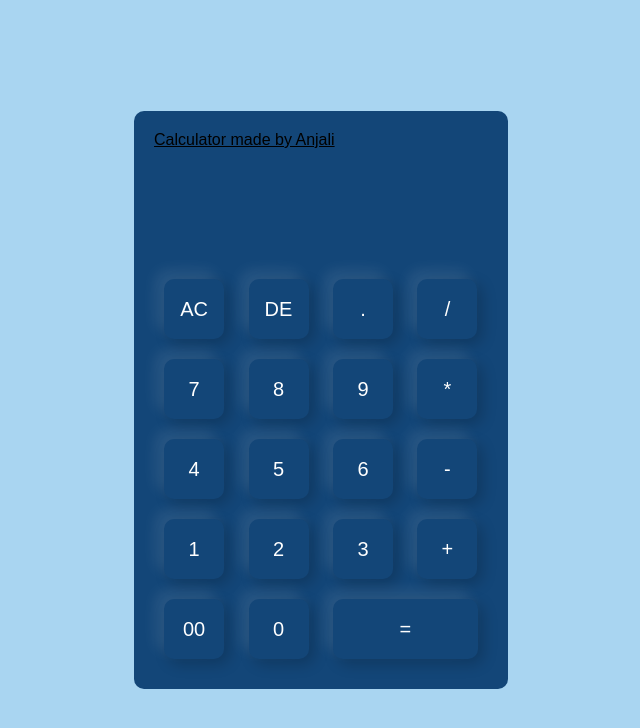
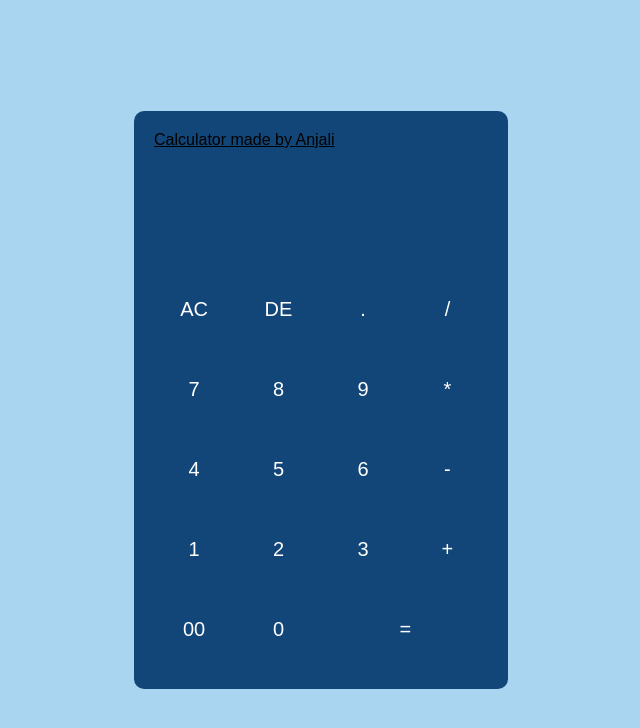
Before and after one commit to anjaligithub753/mycalcy, a plain HTML site: page index.html in a window 1280 px wide. Shown: the whole page, without its empty margins (319-959 px from the left). Drawn offline with Linux system fonts and the light colour scheme.

Commit message:
changedd

```diff
--- a/style.css
+++ b/style.css
@@ -26,7 +26,6 @@
     width: 60px;
     height: 60px;
     border-radius: 10px;
-    box-shadow: -8px -8px 15px rgba(255, 255, 255, 0.1),5px 5px 15px rgba(0, 0, 0, 0.2);
     background: transparent;
     font-size: 20px;
     color: #fff;
```
